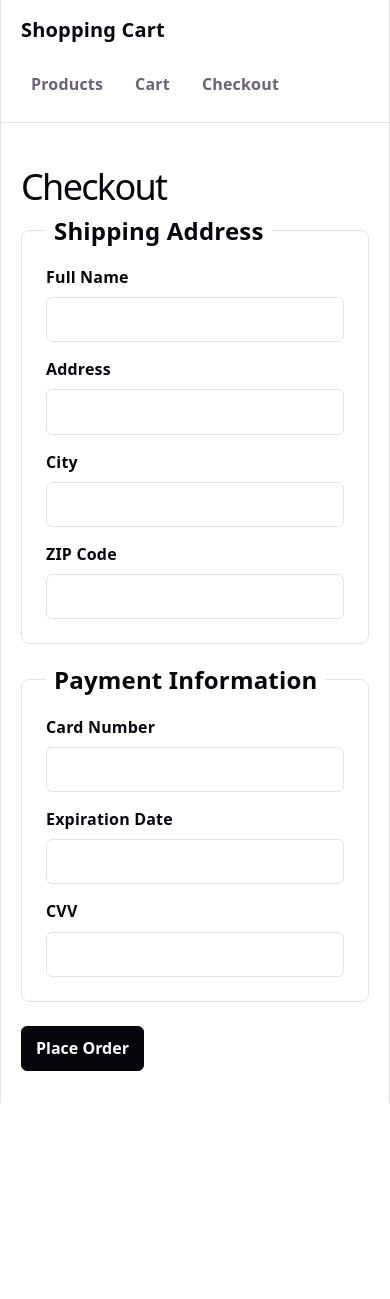
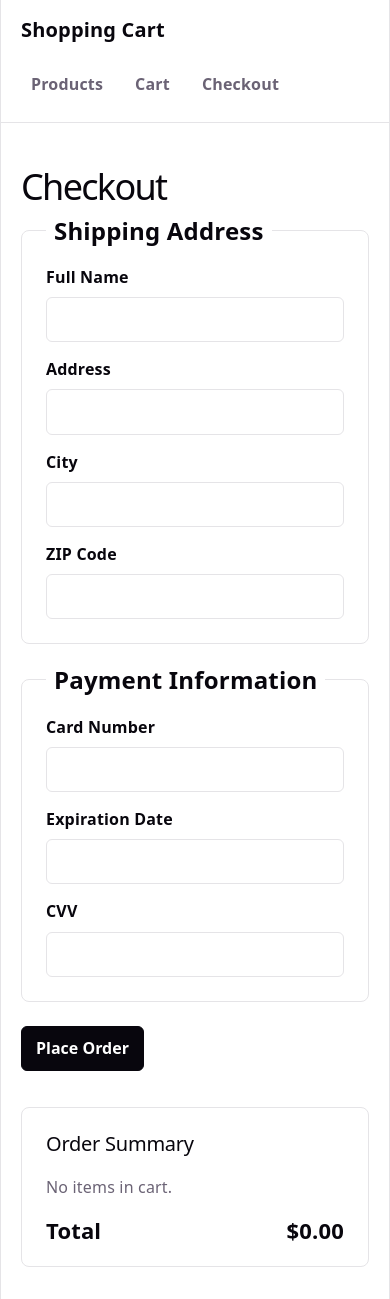
Before and after one commit to lekhanhdat/Homework05, a React (Vite) app: page /checkout in a window 390 px wide. Before the commit the page ends 1103 px from the top, so only its background shows below. Built offline with nearby package versions, Linux system fonts and the light colour scheme.

Commit message:
feat(Checkout): show order summary

```diff
--- a/src/App.css
+++ b/src/App.css
@@ -241,10 +241,16 @@
   background: var(--accent);
 }
 
+.checkout-layout {
+  display: grid;
+  grid-template-columns: minmax(0, 720px) minmax(280px, 1fr);
+  gap: 24px;
+  align-items: start;
+}
+
 .checkout-form {
   display: grid;
   gap: 24px;
-  max-width: 720px;
 }
 
 .checkout-section {
@@ -319,6 +325,57 @@
   border-color: var(--accent);
 }
 
+.order-summary {
+  border: 1px solid var(--border);
+  border-radius: 8px;
+  padding: 24px;
+  margin-top: 12px;
+}
+
+.order-summary h2 {
+  margin-bottom: 20px;
+}
+
+.summary-list {
+  display: grid;
+  gap: 16px;
+  list-style: none;
+  margin: 0;
+  padding: 0;
+}
+
+.summary-item {
+  display: flex;
+  justify-content: space-between;
+  gap: 16px;
+  border-bottom: 1px solid var(--border);
+  padding-bottom: 16px;
+}
+
+.summary-item-name,
+.summary-item-quantity {
+  display: block;
+}
+
+.summary-item-name {
+  color: var(--text-h);
+  font-weight: 700;
+}
+
+.summary-item-quantity {
+  font-size: 14px;
+}
+
+.summary-total {
+  display: flex;
+  justify-content: space-between;
+  gap: 16px;
+  margin-top: 20px;
+  color: var(--text-h);
+  font-size: 22px;
+  font-weight: 700;
+}
+
 @media (max-width: 720px) {
   .app-header {
     align-items: flex-start;
@@ -346,4 +403,8 @@
   .form-row {
     grid-template-columns: 1fr;
   }
+
+  .checkout-layout {
+    grid-template-columns: 1fr;
+  }
 }
--- a/src/pages/CheckoutPage.tsx
+++ b/src/pages/CheckoutPage.tsx
@@ -7,9 +7,19 @@ import {
   validateCheckoutForm,
 } from '../features/checkout/checkoutSlice'
 
+const currencyFormatter = new Intl.NumberFormat('en-US', {
+  style: 'currency',
+  currency: 'USD',
+})
+
 function CheckoutPage() {
   const dispatch = useDispatch<AppDispatch>()
   const { errors, form } = useSelector((state: RootState) => state.checkout)
+  const cartItems = useSelector((state: RootState) => state.cart.items)
+  const cartTotal = cartItems.reduce(
+    (total, item) => total + item.price * item.quantity,
+    0,
+  )
 
   const handleFieldChange =
     (field: CheckoutField) => (event: ChangeEvent<HTMLInputElement>) => {
@@ -24,6 +34,7 @@ function CheckoutPage() {
   return (
     <section>
       <h1>Checkout</h1>
+      <div className="checkout-layout">
         <form className="checkout-form" onSubmit={handleSubmit} noValidate>
           <fieldset className="checkout-section">
             <legend>Shipping Address</legend>
@@ -66,7 +77,9 @@ function CheckoutPage() {
                   onChange={handleFieldChange('city')}
                   aria-invalid={Boolean(errors.city)}
                 />
-              {errors.city && <span className="form-error">{errors.city}</span>}
+                {errors.city && (
+                  <span className="form-error">{errors.city}</span>
+                )}
               </label>
               <label className="form-field">
                 ZIP Code
@@ -137,6 +150,34 @@ function CheckoutPage() {
             Place Order
           </button>
         </form>
+
+        <aside className="order-summary" aria-labelledby="order-summary-title">
+          <h2 id="order-summary-title">Order Summary</h2>
+          {cartItems.length > 0 ? (
+            <ul className="summary-list">
+              {cartItems.map((item) => (
+                <li className="summary-item" key={item.id}>
+                  <div>
+                    <span className="summary-item-name">{item.name}</span>
+                    <span className="summary-item-quantity">
+                      x{item.quantity}
+                    </span>
+                  </div>
+                  <strong>
+                    {currencyFormatter.format(item.price * item.quantity)}
+                  </strong>
+                </li>
+              ))}
+            </ul>
+          ) : (
+            <p>No items in cart.</p>
+          )}
+          <div className="summary-total">
+            <span>Total</span>
+            <strong>{currencyFormatter.format(cartTotal)}</strong>
+          </div>
+        </aside>
+      </div>
     </section>
   )
 }
```
Lines whose indentation alone changed are shown as unchanged.
